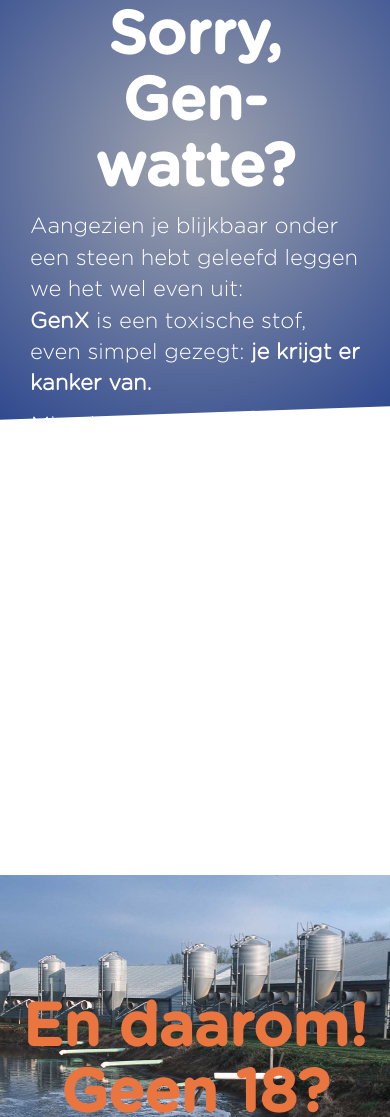
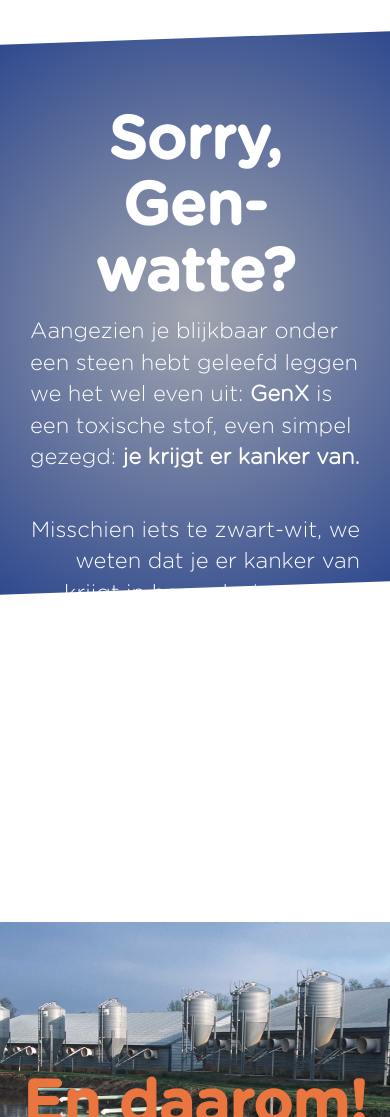
Before and after one commit to YungTosti/NIX-GENX, a website: page src/pages/index.html in a window 390 px wide. Shown: the part 883-2000 px from the top of the page. Drawn offline with nearby package versions, Linux system fonts and the light colour scheme; files that its build step writes are made by us from their sources; files whose address does not match are found by name.

Commit message:
Made the page sort of responsive, looks 'okay' on phones now I hope

```diff
--- a/src/assets/stylesheets/nix-genx.scss
+++ b/src/assets/stylesheets/nix-genx.scss
@@ -98,7 +98,6 @@ p, body {
 }
 
 .background-2 {
-  height: 300px;
   z-index: 0;
   background-image: url('../images/background-2.jpg');
   background-size: cover;
@@ -107,7 +106,6 @@ p, body {
 }
 
 .background-3 {
-  height: 300px;
   z-index: 0;
   background-image: url('../images/background-3.jpg');
   background-size: cover;
--- a/src/pages/index.html
+++ b/src/pages/index.html
@@ -31,7 +31,7 @@
     </div>
 </nav>
 
-<div class="background-2" style="margin-top: -100px; padding-top: 100px;">
+<div class="background-2" style="height: 400px; margin-top: -75px; padding-top: 100px;">
     <div class="container">
         <h1 class="light-orange">NIX GenX<span class="white"> - </span><span class="yellow">Dat is de afspraak!</span></h1>
     </div>
@@ -41,7 +41,7 @@
 
 <div class="container" style="margin-top: -275px;">
     <div class="col-md-2">
-        <i class="fa fa-flask fa-5x white"></i>
+        <i class="fa fa-flask fa-5x white hidden-sm"></i>
     </div>
     <div class="col-md-10">
         <p class="blue">
@@ -53,30 +53,30 @@
     </div>
 </div>
 
-<div class="x-section x-section-1 blue-background" style="height: 500px; margin-top: 50px;"></div>
+<div class="x-section x-section-1 blue-background" style="height: 550px; margin-top: 50px;"></div>
 
-<div class="container" style="margin-top: -430px;">
+<div class="container" style="margin-top: -500px;">
     <div class="col-md-12">
         <h1 class="white text-center">Sorry, Gen-watte?</h1>
     </div>
     <div class="col-md-12">
         <p class="white">
-            Aangezien je blijkbaar onder een steen hebt geleefd leggen we het wel even uit:<br>
-            <b>GenX</b> is een toxische stof, even simpel gezegt: <b>je krijgt er kanker van.</b><br>
+            Aangezien je blijkbaar onder een steen hebt geleefd leggen we het wel even uit:
+            <b>GenX</b> is een toxische stof, even simpel gezegd: <b>je krijgt er kanker van.</b><br>
         </p>
+        <br>
         <p class="white text-right">
-            Misschien iets te zwart-wit, we weten dat je er kanker van krijgt in hoge dosissen<br> over lage dosissen op lange-termijn is nog niks bekend.<br>
+            Misschien iets te zwart-wit, we weten dat je er kanker van krijgt in hoge dosissen over lage dosissen op lange-termijn is nog niks bekend.<br>
         </p>
         <p class="white text-center">
             <br>
-            <br>
             Conclusie van Chemours: Als het nog niet bekend is en je kunt er flink geld mee verdienen
         </p>
-        <h3 class="white text-center">Dan kan je het gewoon in het drinkwater van mensen dumpen!</h3>
+        <h3 class="white text-center">Dump het in het drinkwater!</h3>
     </div>
 </div>
 
-<div class="background-3" style="height: 400px; margin-top: 0px; padding-top: 100px;">
+<div class="background-3" style="height: 400px; margin-top: 0px; padding-top: 130px;">
     <div class="container">
         <h1 class="light-orange text-center">
             En daarom! Geen 18?
@@ -96,7 +96,7 @@
 
     <div class="col-md-8">
         <h3 class="white">1. Zet alle kranen in je huis volledig open</h3>
-        <p class="blue">(Drink het vooral niet) Dat GenX moet vanzelf opraken, als we gewoon al dat GenX water wegspoelen zijn we er vanzelf vanaf!</p>
+        <p class="blue">(Drink het vooral niet) Dat GenX moet vanzelf opraken, als we gewoon al dat GenX water wegspoelen zijn we er vanzelf van af!</p>
     </div>
 
     <div class="col-md-8 pull-right text-right">
```
